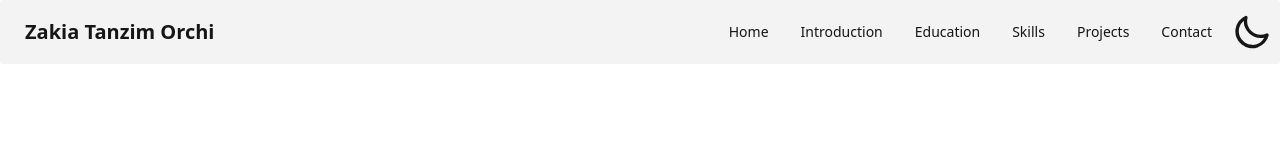
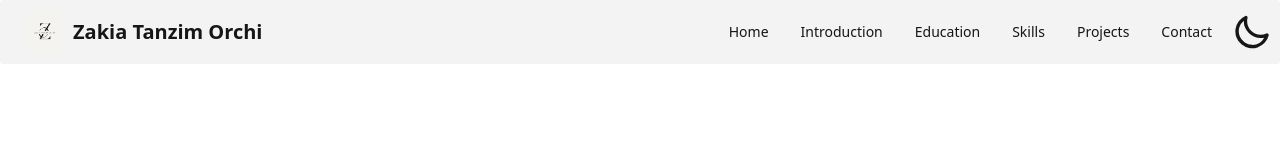
Before and after one commit to Orchizakia00/orchi-portfolio, a React (Vite) app: page / in a window 1280 px wide. Shown: the top 160 px of the page. Built offline with nearby package versions, Linux system fonts and the light colour scheme.

Commit message:
added logo

```diff
--- a/src/components/Navbar/Navbar.jsx
+++ b/src/components/Navbar/Navbar.jsx
@@ -1,6 +1,6 @@
 import { useEffect, useState } from "react";
 import { Link } from "react-router-dom";
-
+import logo from '../../assets/logo/orchi-logo.png';
 
 const Navbar = () => {
 
@@ -62,7 +62,9 @@ const Navbar = () => {
                         {navItems}
                     </ul>
                 </div>
-                <a className="btn btn-ghost text-xl">Zakia Tanzim Orchi</a>
+                <a className="btn btn-ghost text-xl">
+                    <img src={logo} className="w-[40px] h-[40px]" alt="" />
+                    Zakia Tanzim Orchi</a>
 
             </div>
 
```
Also changed, not shown: src/assets/logo/orchi-logo.png (added).
